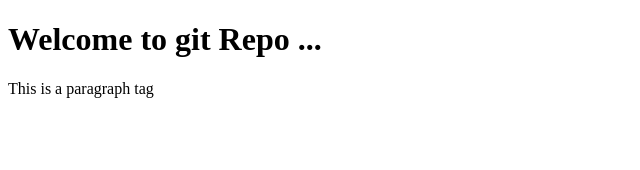
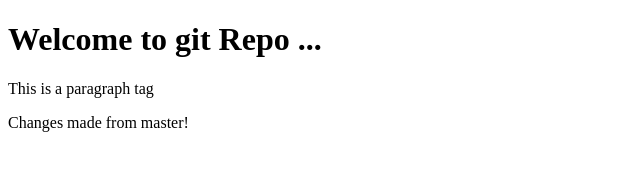
Before and after one commit to Bijo-17/git-practice, a plain HTML site: page index.html in a window 1280 px wide. Shown: the whole page, without its empty margins (0-640 px from the left). Drawn offline with Linux system fonts and the light colour scheme.

Commit message:
changed from master

```diff
--- a/index.html
+++ b/index.html
@@ -8,5 +8,6 @@
 <body>
     <h1> Welcome to git Repo ...</h1>
     <p> This is a paragraph tag</p>
+    <label> Changes made from master!</label>
 </body>
 </html>
```
